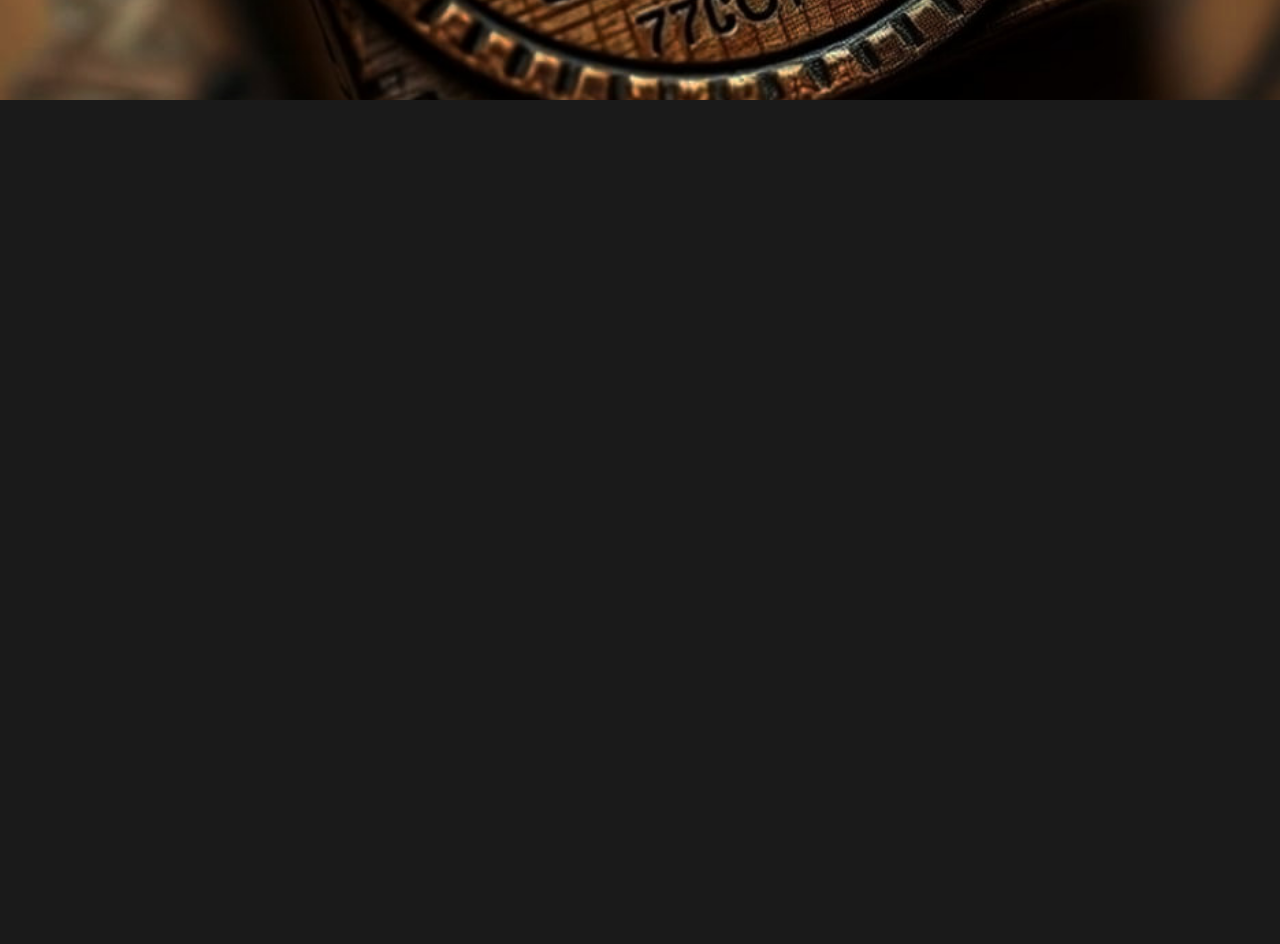
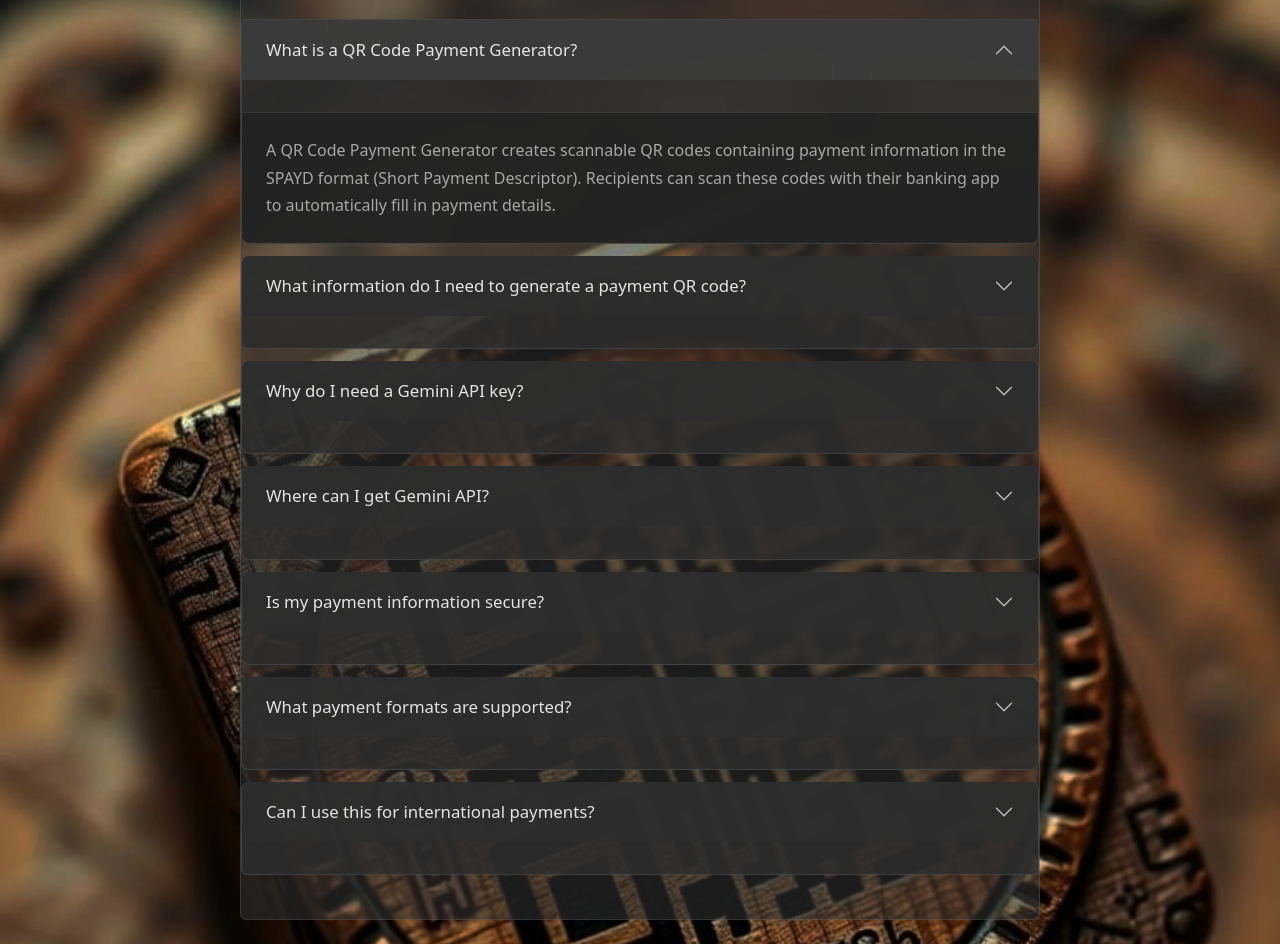
Before and after one commit to kosinal/qr-pay-code, a React (Vite) app: page / in a window 1280 px wide. Shown: the part 700-1644 px from the top of the page. Before the commit the page ends 800 px from the top, so only its background shows below. Built offline with nearby package versions, Linux system fonts and the light colour scheme.

Commit message:
Add basic F&Q

```diff
--- /dev/null
+++ b/src/components/FAQAccordion.css
@@ -0,0 +1,111 @@
+.faq-section {
+  margin-top: 3rem;
+  margin-bottom: 2rem;
+}
+
+.faq-section h2 {
+  color: var(--text-primary);
+  font-size: 2rem;
+  font-weight: 600;
+  margin-bottom: 2rem;
+}
+
+.faq-accordion {
+  --bs-accordion-bg: rgba(45, 45, 45, 0.85);
+  --bs-accordion-border-color: rgba(255, 255, 255, 0.1);
+  --bs-accordion-btn-bg: rgba(45, 45, 45, 0.85);
+  --bs-accordion-active-bg: rgba(60, 60, 60, 0.9);
+  --bs-accordion-btn-color: var(--text-primary);
+  --bs-accordion-active-color: var(--text-primary);
+  --bs-accordion-btn-focus-border-color: rgba(255, 255, 255, 0.2);
+  --bs-accordion-btn-focus-box-shadow: 0 0 0 0.25rem rgba(255, 255, 255, 0.1);
+}
+
+.faq-accordion .accordion-item {
+  background-color: rgba(45, 45, 45, 0.85);
+  border: 1px solid rgba(255, 255, 255, 0.1);
+  margin-bottom: 0.75rem;
+  border-radius: 8px;
+  overflow: hidden;
+  transition: all 0.3s ease;
+}
+
+.faq-accordion .accordion-item:hover {
+  border-color: rgba(255, 255, 255, 0.2);
+  box-shadow: 0 4px 12px rgba(0, 0, 0, 0.3);
+}
+
+.faq-accordion .accordion-button {
+  padding: 1.25rem 1.5rem;
+  font-weight: 500;
+  font-size: 1.05rem;
+  background-color: rgba(45, 45, 45, 0.85);
+  color: var(--text-primary);
+  border: none;
+  box-shadow: none;
+}
+
+.faq-accordion .accordion-button:not(.collapsed) {
+  background-color: rgba(60, 60, 60, 0.9);
+  color: var(--text-primary);
+  box-shadow: none;
+}
+
+.faq-accordion .accordion-button:focus {
+  box-shadow: 0 0 0 0.25rem rgba(255, 255, 255, 0.1);
+  border-color: rgba(255, 255, 255, 0.2);
+}
+
+.faq-accordion .accordion-button::after {
+  filter: brightness(0) invert(1);
+  opacity: 0.7;
+}
+
+.faq-question {
+  color: var(--text-primary);
+  font-weight: 500;
+}
+
+.faq-accordion .accordion-body {
+  padding: 1.5rem;
+  background-color: rgba(35, 35, 35, 0.9);
+  border-top: 1px solid rgba(255, 255, 255, 0.1);
+}
+
+.faq-answer {
+  color: var(--text-secondary);
+  line-height: 1.7;
+  margin: 0;
+  font-size: 1rem;
+}
+
+/* Responsive adjustments */
+@media (max-width: 768px) {
+  .faq-section h2 {
+    font-size: 1.75rem;
+  }
+
+  .faq-accordion .accordion-button {
+    padding: 1rem;
+    font-size: 1rem;
+  }
+
+  .faq-accordion .accordion-body {
+    padding: 1rem;
+  }
+}
+
+@media (max-width: 576px) {
+  .faq-section h2 {
+    font-size: 1.5rem;
+  }
+
+  .faq-accordion .accordion-button {
+    padding: 0.875rem;
+    font-size: 0.95rem;
+  }
+
+  .faq-answer {
+    font-size: 0.95rem;
+  }
+}
--- /dev/null
+++ b/src/components/FAQAccordion.tsx
@@ -0,0 +1,59 @@
+import React from 'react';
+import { Accordion, Card } from 'react-bootstrap';
+import './FAQAccordion.css';
+
+interface FAQItem {
+  question: string;
+  answer: string;
+}
+
+const faqData: FAQItem[] = [
+  {
+    question: "What is a QR Code Payment Generator?",
+    answer: "A QR Code Payment Generator creates scannable QR codes containing payment information in the SPAYD format (Short Payment Descriptor). Recipients can scan these codes with their banking app to automatically fill in payment details."
+  },
+  {
+    question: "What information do I need to generate a payment QR code?",
+    answer: "You need basic payment details including the recipient's account number, bank code, amount (optional), currency, and optionally a payment message or variable symbol. Just describe the payment in natural language and the AI will extract the relevant information."
+  },
+  {
+    question: "Why do I need a Gemini API key?",
+    answer: "The Gemini API key allows the application to use Google's AI to intelligently parse your payment description and extract structured payment information. You can obtain a free API key from Google AI Studio."
+  },
+  {
+    question: "Where can I get Gemini API?",
+    answer: "You can create new API key at https://aistudio.google.com/api-keys."
+  },
+  {
+    question: "Is my payment information secure?",
+    answer: "Yes! Your API key and payment information are processed locally in your browser and sent directly to Google's Gemini API. No payment data is stored on our servers. The API key is only kept in your browser's memory during the session."
+  },
+  {
+    question: "What payment formats are supported?",
+    answer: "The generator supports Czech banking standards (IBAN format) and creates SPAYD-compatible QR codes. These codes work with most Czech banking applications that support QR code payments."
+  },
+  {
+    question: "Can I use this for international payments?",
+    answer: "Currently no, the application is optimized for Czech banking (CZ IBAN format)."
+  }
+];
+
+export const FAQAccordion: React.FC = () => {
+  return (
+    <div className="faq-section">
+      <h2 className="text-center mb-4">Frequently Asked Questions</h2>
+      <Accordion defaultActiveKey="0" className="faq-accordion">
+        {faqData.map((faq, index) => (
+          <Accordion.Item eventKey={index.toString()} key={index}>
+            <Accordion.Header>
+              <span className="faq-question">{faq.question}</span>
+            </Accordion.Header>
+            <Accordion.Body>
+              <p className="faq-answer">{faq.answer}</p>
+            </Accordion.Body>
+          </Accordion.Item>
+        ))}
+      </Accordion>
+    </div>
+  );
+};
--- a/src/components/SimpleLayout.tsx
+++ b/src/components/SimpleLayout.tsx
@@ -10,6 +10,7 @@ import { createShortPaymentDescriptor } from '@spayd/core';
 import './SimpleLayout.css';
 import './ApiKeyInput.css';
 import './PaymentTextInput.css';
+import {FAQAccordion} from "./FAQAccordion.tsx";
 
 export const SimpleLayout: React.FC = () => {
   const [apiKey, setApiKey] = useState('');
@@ -198,6 +199,7 @@ export const SimpleLayout: React.FC = () => {
             </Button>
           </div>
         </Card.Body>
+        <FAQAccordion />
       </Card>
     </>
   );
--- a/src/main.tsx
+++ b/src/main.tsx
@@ -8,7 +8,7 @@ import './theme.css';
 const PaymentApp: React.FC = () => {
 
   return (
-    <div className="container d-flex justify-content-center align-items-center min-vh-100">
+    <div className="container d-flex justify-content-center align-items-center min-vh-100 py-4">
       <div className="w-100" style={{ maxWidth: '800px' }}>
         <SimpleLayout />
       </div>
```
